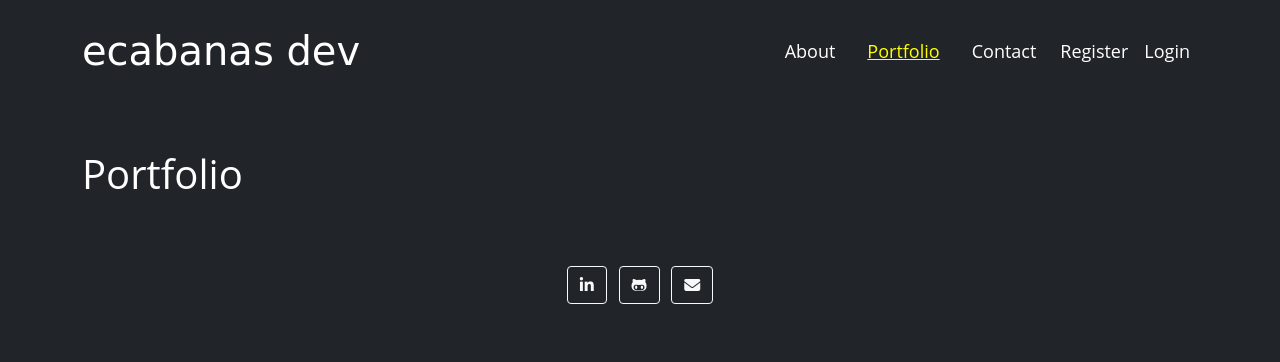
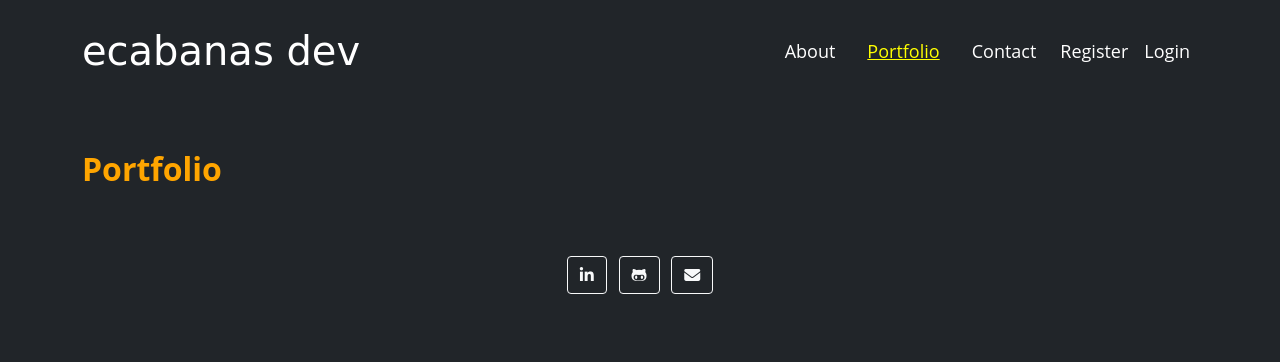
Before and after one commit to ecabanasv/ci-pp4-portfolio, a Django app: page /portfolio/ in a window 1280 px wide. Shown: the top 362 px of the page. Run offline with Django 3.2, Linux system fonts and the light colour scheme; data that the repository does not hold is empty; some libraries are stand-ins or nearby versions; some web fonts are replaced.

Commit message:
Added page-title css class to h1 title

```diff
--- a/static/css/style.css
+++ b/static/css/style.css
@@ -1,4 +1,12 @@
 /* Path: static\css\style.css */
+
+/* all pages */
+
+.page-title{
+  font-size: 32px;
+  font-weight: bolder;
+  color: orange;
+}
 
 /* base */
 
--- a/templates/about.html
+++ b/templates/about.html
@@ -6,7 +6,7 @@
 
 {% block content %}
 <div class="row">
-  <h1>About</h1>
+  <h1 class="page-title">About</h1>
   <div class="col-md-4 col-sm-12 col-xs-12 d-flex flex-column align-items-center justify-content-center mt-4">
     <img src="https://res.cloudinary.com/duuefpayr/image/upload/v1671062368/about-image_lwdvir.jpg" alt="about image" class="img-fluid rounded-3 border border-warning" />
   </div>
--- a/templates/contact.html
+++ b/templates/contact.html
@@ -8,7 +8,7 @@
 
 {% block content %}
 <div class="row justify-content-center">
-    <h1 class="mb-4">Contact me!</h1>
+    <h1 class="page-title mb-4">Contact me!</h1>
     <div class="col-12 col-md-5 col-sm-12 col-xs-12">
         <p>Let's contact! Drop a message filling the form below:</p>
         <form method="POST" action="{% url 'contact' %}">
--- a/templates/portfolio.html
+++ b/templates/portfolio.html
@@ -2,7 +2,7 @@
 portfolio{% endblock %} {% block content %}
 
 <div class="row mb-3">
-  <h1>Portfolio</h1>
+  <h1 class="page-title">Portfolio</h1>
   {% if user.is_superuser %}
   <div class="col-8 d-flex justify-content-start">
     {% if unpublish_b %}
--- a/templates/portfolio_unpublished.html
+++ b/templates/portfolio_unpublished.html
@@ -1,7 +1,7 @@
 {% extends "base.html" %} {% load static %} {% block extra_title %} -
 unpublished projects{% endblock %} {% block content %}
 <div class="row mb-3">
-  <h1>Portfolio - Unpublished</h1>
+  <h1 class="page-title">Portfolio - Unpublished</h1>
   {% if user.is_superuser %}
   <div class="col-8 d-flex justify-content-start">
     {% if publish_b %}
--- a/templates/project_delete.html
+++ b/templates/project_delete.html
@@ -14,7 +14,7 @@
 
 <div class="row d-flex flex-column align-items-center justify-content-center">
     <div class="col-6">
-        <h3 class="text-center">Delete project</h3>
+        <h1 class="page-title text-center">Delete project</h1>
         <p class="text-center">Are you sure you want to delete this project: <span class="project-title">{{ project.title }}</span>?</p>
         <form method="POST" class="text-center">
             {% csrf_token %}
--- a/templates/project_detail.html
+++ b/templates/project_detail.html
@@ -26,7 +26,7 @@
       ></a>
       {% endif %}
     </span>
-    <h1 class="project-title text-left">{{ project.title }}</h1>
+    <h1 class="page-title text-left">{{ project.title }}</h1>
     <div class="col-md-6">
       <div class="card mb-4 shadow-sm bg-dark">
         {% if "placeholder" in project.image_main.url %}
--- a/templates/project_update.html
+++ b/templates/project_update.html
@@ -14,7 +14,7 @@
 
 <div class="row d-flex justify-content-center">
     <div class="col-6">
-        <h3 class="text-center">Edit project - <span class="project-title">{{ project.title }}</span></h3>
+        <h1 class="page-title text-center">Edit project - <span class="project-title">{{ project.title }}</span></h1>
         <form method="POST" enctype="multipart/form-data">
             {% csrf_token %}
             {{ form.as_p }}
```
